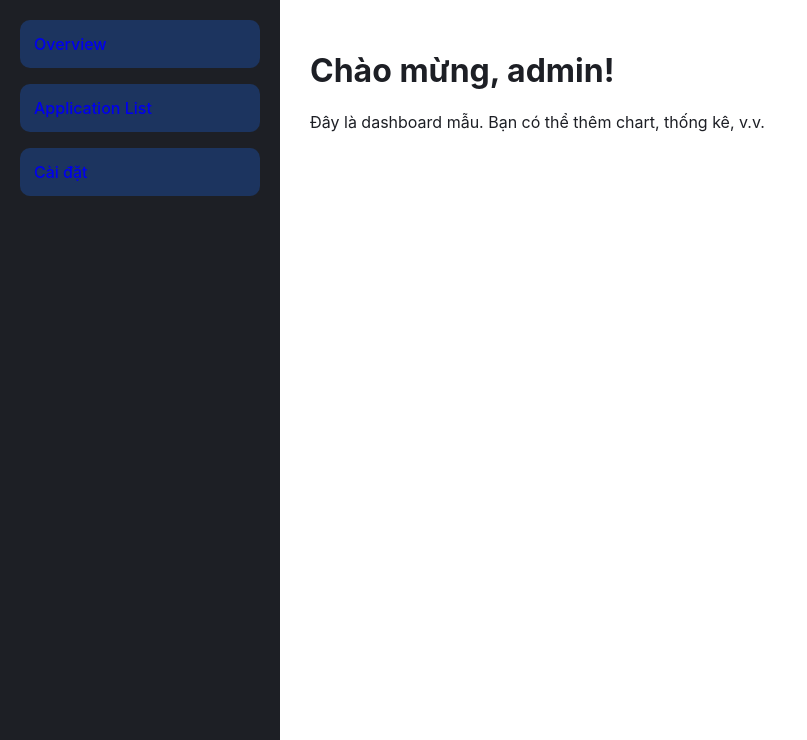
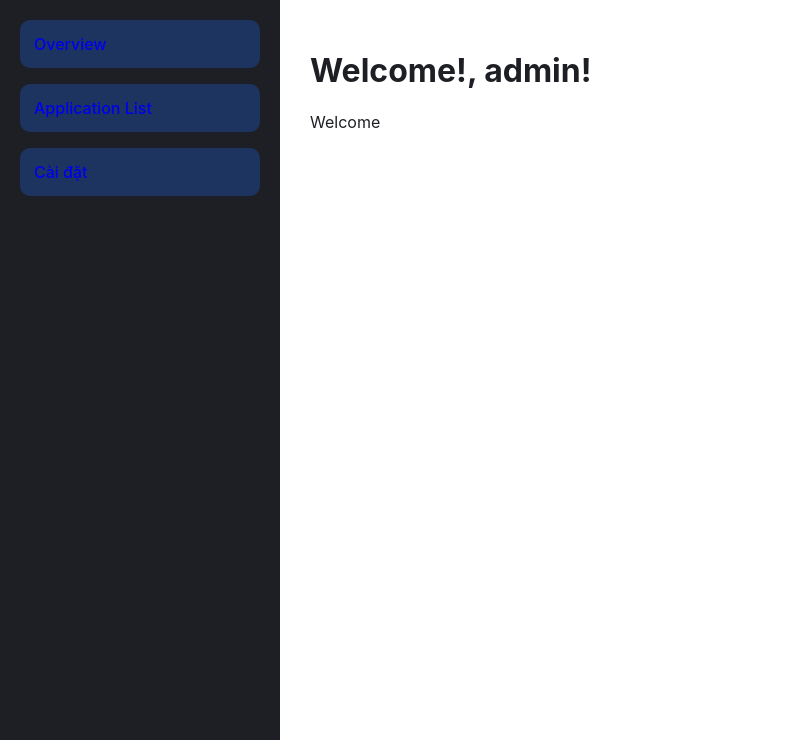
Before and after one commit to luannv6792/infra, a PHP site: page /dashboard in a window 1280 px wide. Shown: the part 60-800 px from the top of the page, without its empty margins (0-807 px from the left). Run offline with PHP 8.4, Linux system fonts and the light colour scheme; the visitor is signed in with stand-in values (Sample User, id 1).

Commit message:
Update dashboard.php

```diff
--- a/web/views/dashboard.php
+++ b/web/views/dashboard.php
@@ -3,8 +3,8 @@
 ob_start();
 ?>
 
-<h1>Chào mừng, <?= $_SESSION['user'] ?>!</h1>
-<p>Đây là dashboard mẫu. Bạn có thể thêm chart, thống kê, v.v.</p>
+<h1>Welcome!, <?= $_SESSION['user'] ?>!</h1>
+<p>Welcome</p>
 
 <?php
 $content = ob_get_clean();
```
